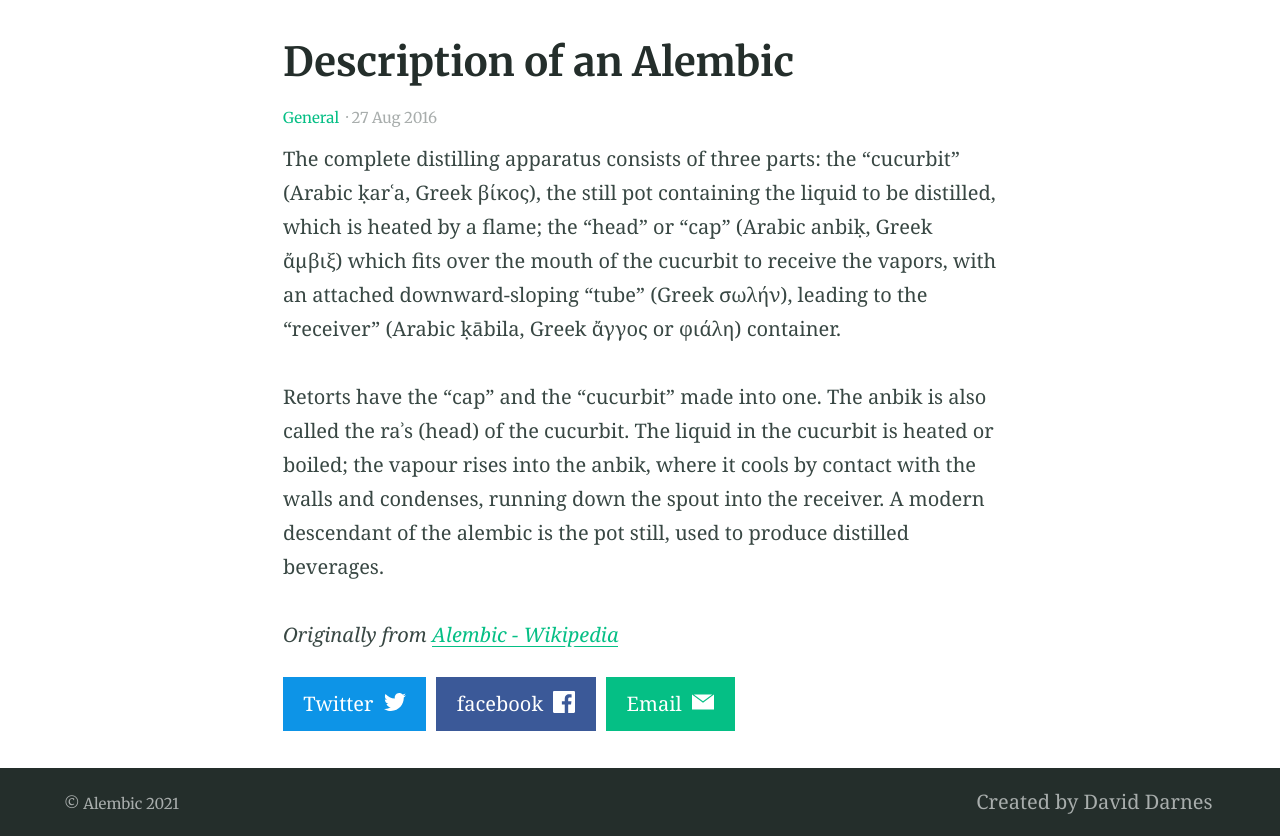
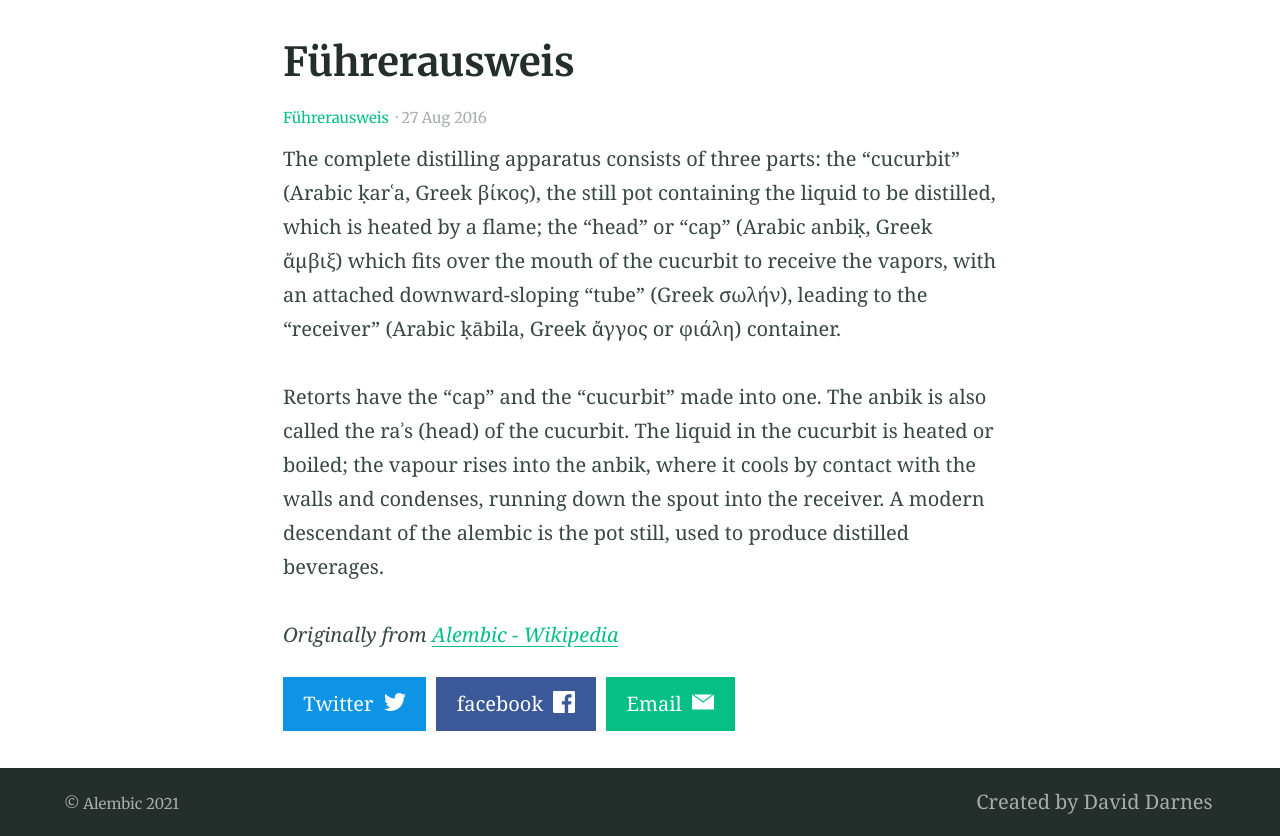
Before and after one commit to joelbrendle/joel_blog, a Jekyll site: the page built from _posts/2016-08-27-example-post-one.md, in a window 1280 px wide. Shown: the part 322-1158 px from the top of the page. Built offline with Jekyll 4.4.1, drawn with Linux system fonts in a browser that asks for light colours.

Commit message:
Update 2016-08-27-example-post-one.md

```diff
--- a/_posts/2016-08-27-example-post-one.md
+++ b/_posts/2016-08-27-example-post-one.md
@@ -1,8 +1,8 @@
 ---
-title: Description of an Alembic
+title: Führerausweis
 categories:
-- General
-feature_image: "https://picsum.photos/2560/600?image=872"
+- Führerausweis
+feature_image: "https://images.unsplash.com/photo-1513350949-6bd4ab6ff7f8?ixlib=rb-1.2.1&ixid=MXwxMjA3fDB8MHxwaG90by1wYWdlfHx8fGVufDB8fHw%3D&auto=format&fit=crop&w=1489&q=80"
 ---
 
 The complete distilling apparatus consists of three parts: the "cucurbit" (Arabic ḳarʿa, Greek βίκος), the still pot containing the liquid to be distilled, which is heated by a flame; the "head" or "cap" (Arabic anbiḳ, Greek ἄμβιξ) which fits over the mouth of the cucurbit to receive the vapors, with an attached downward-sloping "tube" (Greek σωλήν), leading to the "receiver" (Arabic ḳābila, Greek ἄγγος or φιάλη) container.
```
